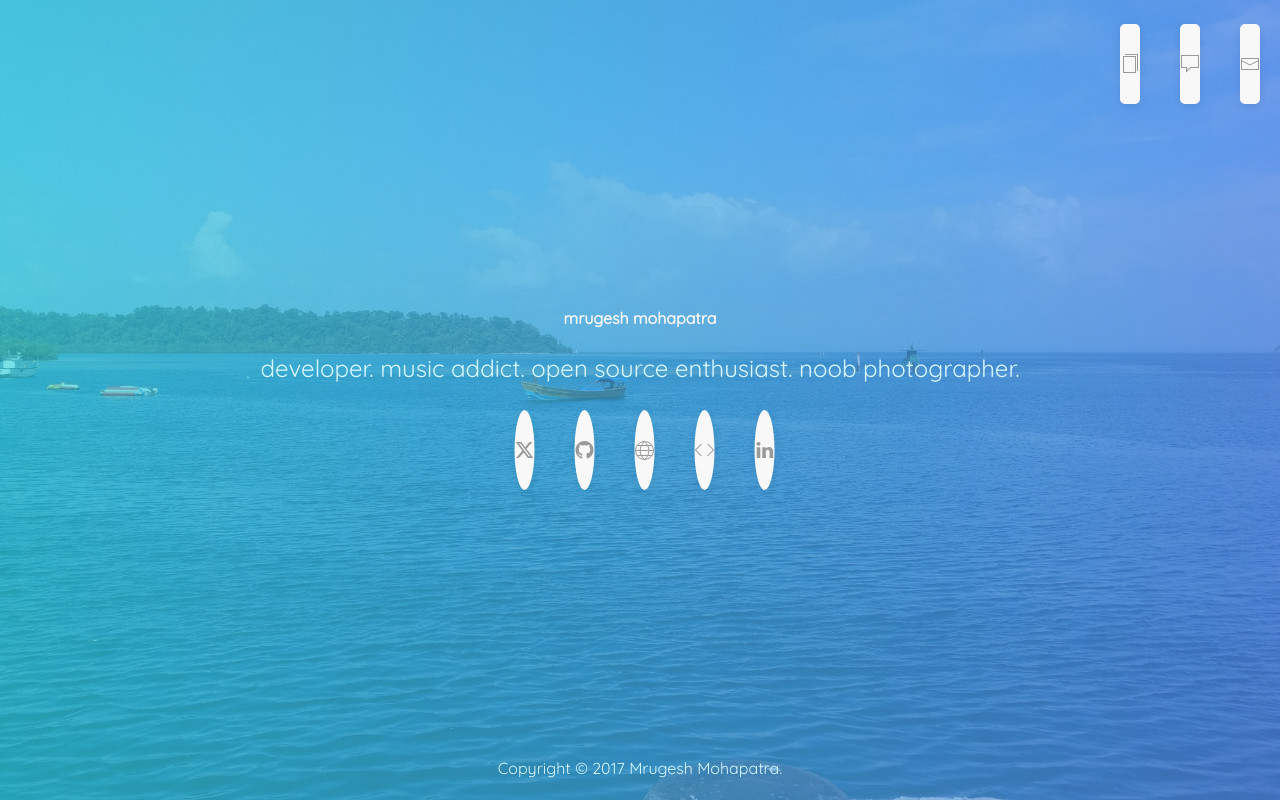
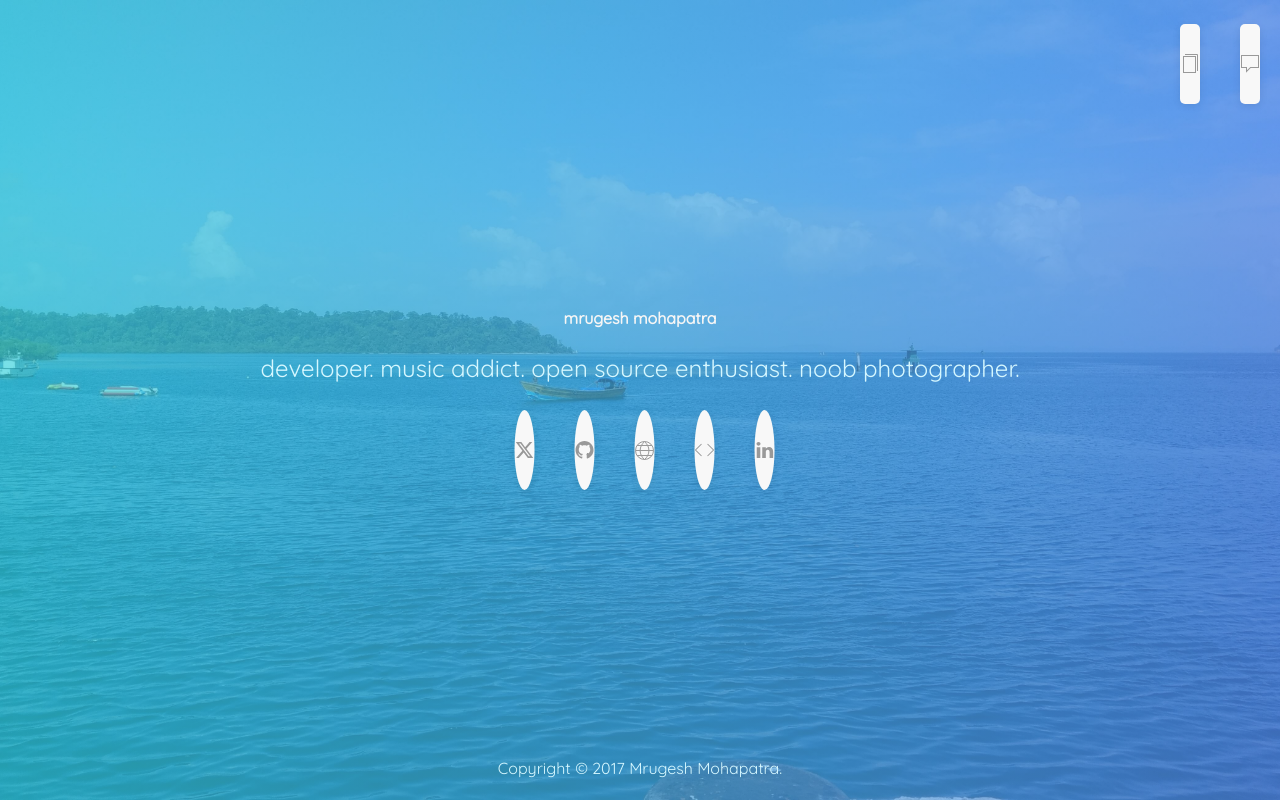
Before and after one commit to raisedadead/portfolio, a React (Create React App) app: page / in a window 1280 px wide. Built offline with nearby package versions, Linux system fonts and the light colour scheme.

Commit message:
refactor(deploy): prepare for deploy on master

```diff
--- a/src/components/Nav/TopNav.js
+++ b/src/components/Nav/TopNav.js
@@ -11,10 +11,12 @@ export default () => (
         <li>
           <a
             title="résumé"
-            href="/resume"
+            href="https://git.raisedadead.com/resume/"
             className="uk-background-muted uk-box-shadow-small uk-box-shadow-hover-xlarge uk-border-rounded"
             data-uk-icon="icon: copy"
             data-uk-tooltip="pos: bottom"
+            target="_blank"
+            rel="noopener noreferrer"
             style={raisedButtonStyle}
           >
             <span className="uk-hidden">résumé</span>
@@ -34,18 +36,6 @@ export default () => (
             <span className="uk-hidden">ask me anything</span>
           </a>
         </li>
-        <li>
-          <a
-            title="contact"
-            href="/contact"
-            className="uk-background-muted uk-box-shadow-small uk-box-shadow-hover-xlarge uk-border-rounded"
-            data-uk-icon="icon: mail"
-            data-uk-tooltip="pos: bottom"
-            style={raisedButtonStyle}
-          >
-            <span className="uk-hidden">Contact</span>
-          </a>
-        </li>
       </ul>
     </div>
   </nav>
```
Also changed, not shown: package.json (+5 -5 lines), 1 other file (tests, documents, lock files or other folders).
